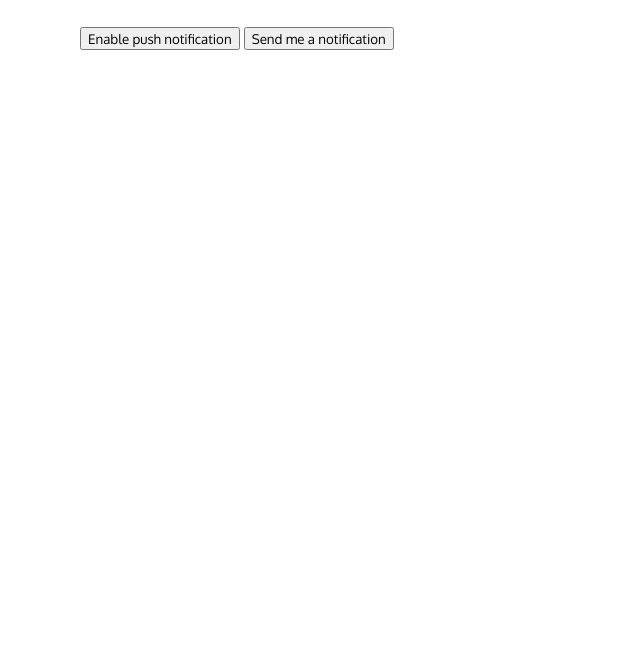
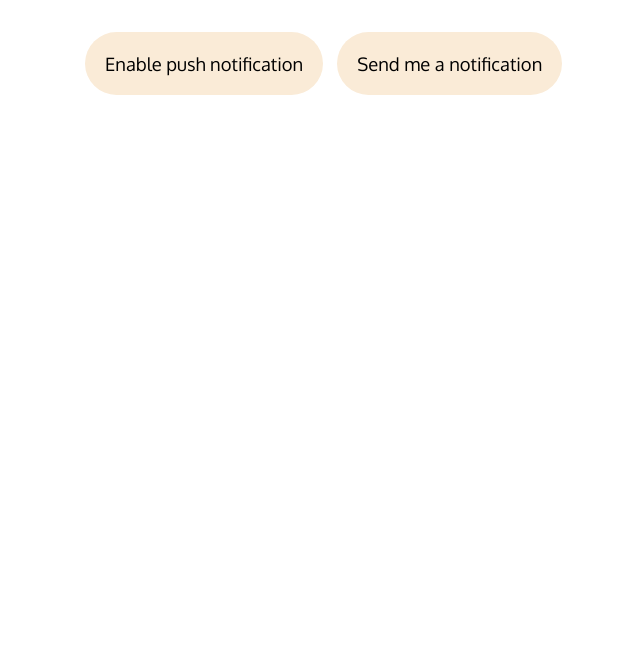
Before and after one commit to Noor0/cat-fact-pwa-demo, a website: page public/index.html in a window 1280 px wide. Shown: the part 148-800 px from the top of the page, without its empty margins (244-884 px from the left). Drawn offline with Linux system fonts and the light colour scheme; no server answers.

Commit message:
style buttons

```diff
--- a/public/style.css
+++ b/public/style.css
@@ -1,5 +1,5 @@
 * {
-	font-family: 'Oxygen', sans-serif;
+  font-family: "Oxygen", sans-serif;
 }
 
 h1 {
@@ -24,3 +24,17 @@ body {
 #aths {
   display: none;
 }
+
+button {
+  padding: 20px;
+  background-color: antiquewhite;
+  border: 0px;
+  border-radius: 50px;
+  font-size: 1.15em;
+  margin: 5px;
+  outline: none;
+}
+
+button:focus {
+  box-shadow: 0 0 3pt 2pt antiquewhite;
+}
```
Lines whose indentation alone changed are shown as unchanged.
